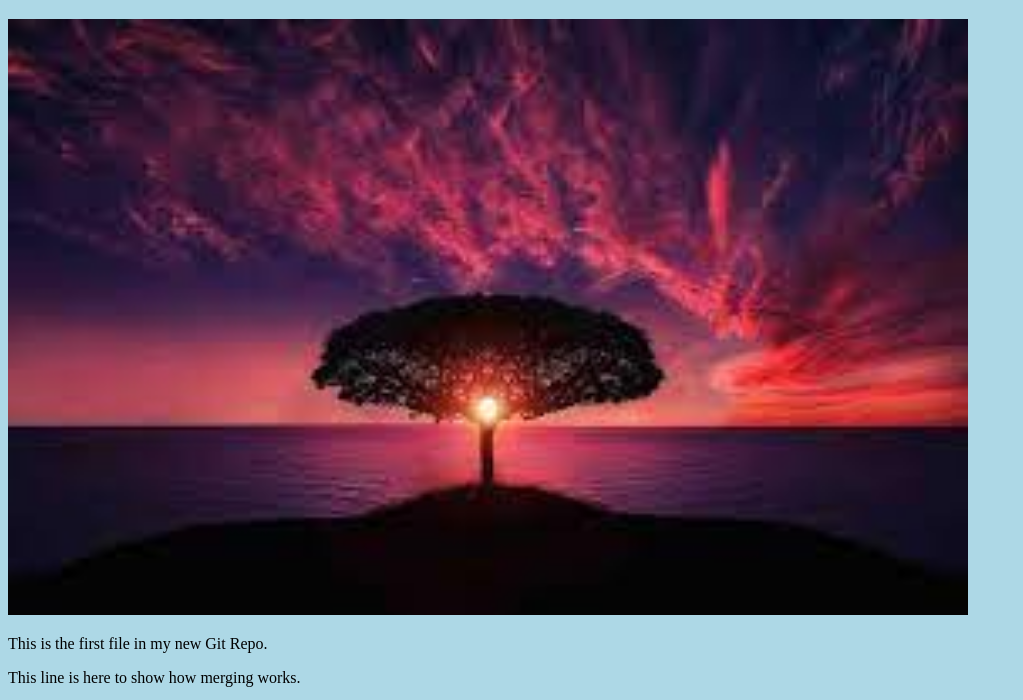
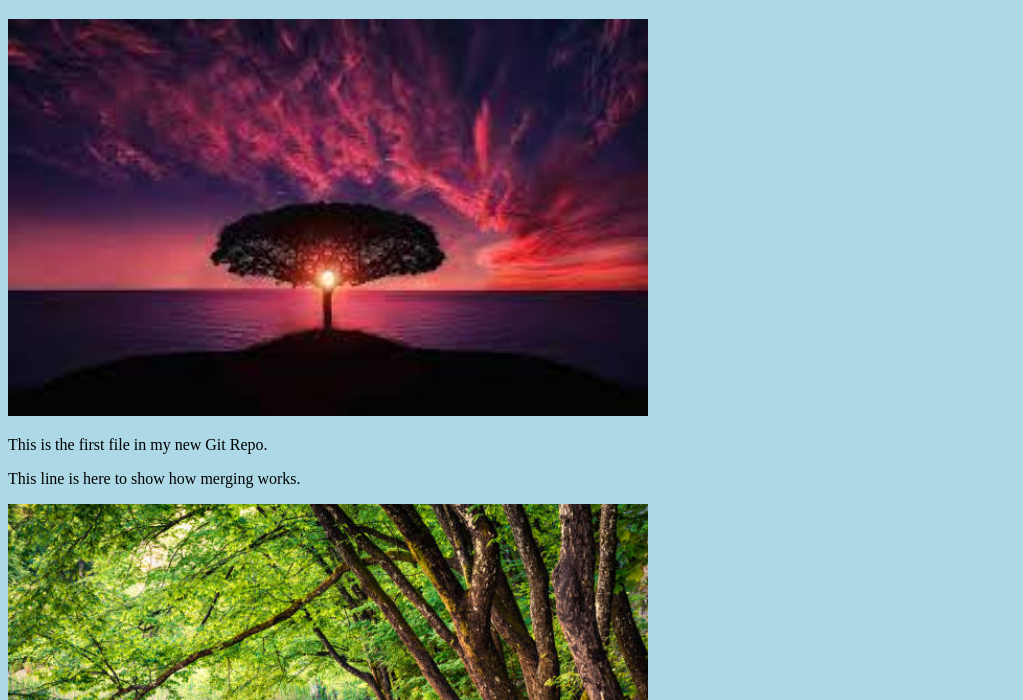
Before and after one commit to Cipi28/hello-world, a plain HTML site: page index.html in a window 1280 px wide. Shown: the part 61-761 px from the top of the page, without its empty margins (0-1023 px from the left). Drawn offline with Linux system fonts and the light colour scheme.

Commit message:
Updated index.html. Resized image

```diff
--- a/index.html
+++ b/index.html
@@ -7,7 +7,7 @@
 <body>
 
 <h1>Hello world!</h1>
-<div><img src="tree.jpeg" alt="Hello World from Space" style="width:100%;max-width:960px"></div>
+<div><img src="tree.jpeg" alt="Hello World from Space" style="width:100%;max-width:640px"></div>
 <p>This is the first file in my new Git Repo.</p>
 <p>This line is here to show how merging works.</p>
 <div><img src="im2.jpeg" alt="Hello Git" style="width:100%;max-width:640px"></div>
```
